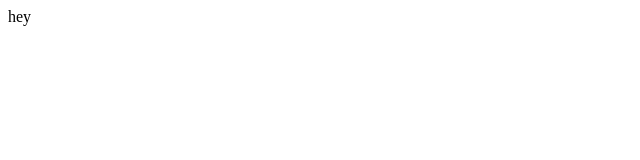
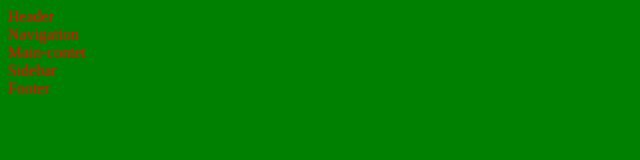
Before and after one commit to zacharyolsen/2016-02-24-In-Class-Assignment, a plain HTML site: page index.html in a window 1280 px wide. Shown: the whole page, without its empty margins (0-640 px from the left). Drawn offline with Linux system fonts and the light colour scheme.

Commit message:
initial format for html

```diff
--- a/index.html
+++ b/index.html
@@ -1,4 +1,22 @@
 <!DOCTYPE html>
 <html>
 
-hey
+
+<head>
+  <title>
+    cool
+  </title>
+  <link rel="stylesheet" type="text/css" href="inclass2016-2-24.css">
+
+</head>
+
+<body>
+  <div class: "header"> Header</div>
+  <div class: "navigation"> Navigation</div>
+  <div class: "main-content"> Main-contet</div>
+  <div class: "sidebar"> Sidebar</div>
+  <div class: "footer"> Footer</div>
+
+</body>
+
+</html>
```
